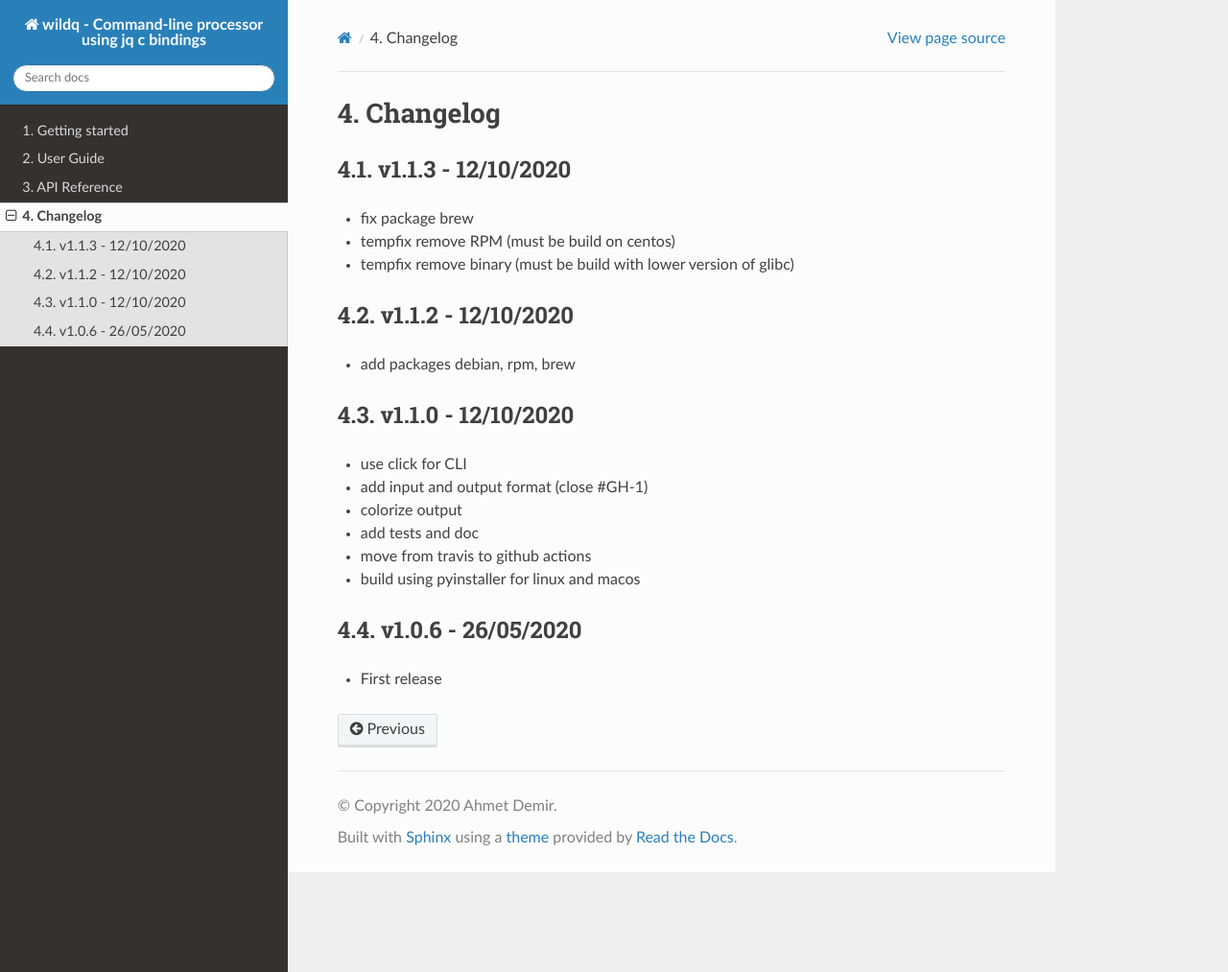
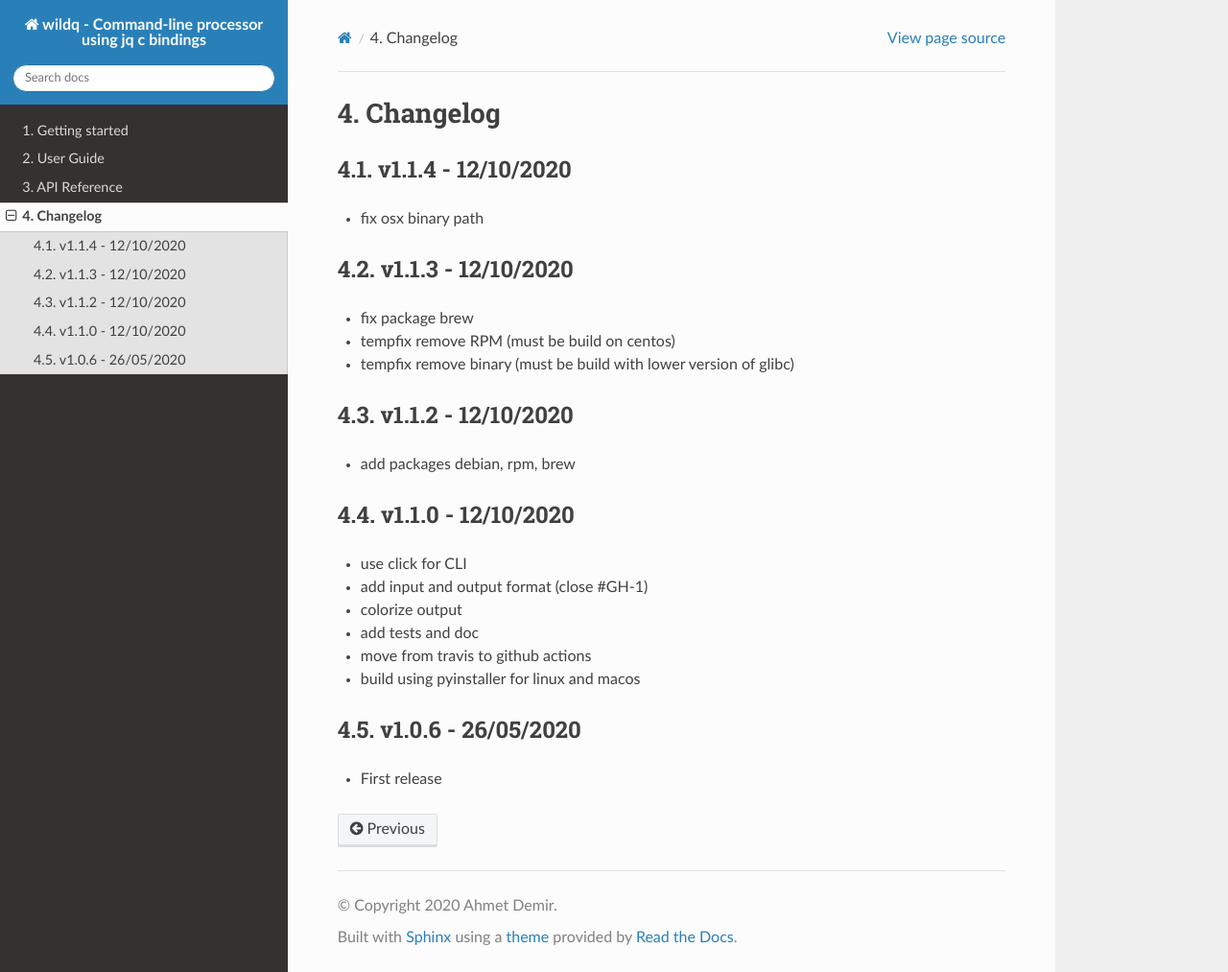
Before and after one commit to ahmet2mir/wildq, a Sphinx documentation site: the page built from docs/changelog.rst, in a window 1280 px wide and 1013 px high. Shown: the whole window at 96% size. Built offline with Sphinx 7.4.7 and the Read the Docs theme 2.0.0, drawn with Linux system fonts in a browser that asks for light colours; the version number could not be read and is left out.

Commit message:
fix osx binary path

```diff
--- a/docs/changelog.rst
+++ b/docs/changelog.rst
@@ -1,6 +1,11 @@
 =========
 Changelog
 =========
+
+v1.1.4 - 12/10/2020
+===================
+
+- fix osx binary path
 
 v1.1.3 - 12/10/2020
 ===================
```
Also changed, not shown: README.md (+2 -2 lines), 2 other files.
